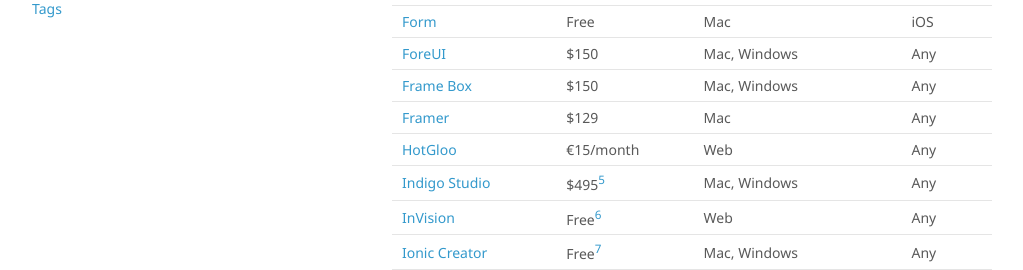
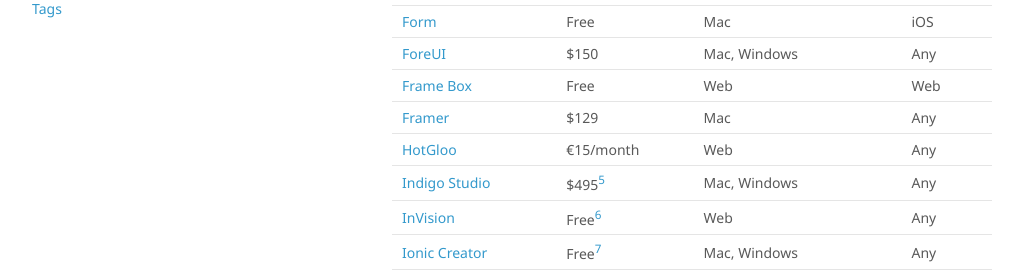
Before and after one commit to oscarb/pad, a Jekyll site: the page built from _docs/prototyping.md, in a window 1280 px wide and 900 px high, scrolled down 502 px. Shown: the part 184-454 px from the top of the window, without its empty margins (128-1151 px from the left). Built offline with Jekyll 4.4.1, drawn with Linux system fonts in a browser that asks for light colours; some web fonts are replaced.

Commit message:
Updated prototyping.md

```diff
--- a/_docs/prototyping.md
+++ b/_docs/prototyping.md
@@ -32,7 +32,7 @@ Name | Lowest price | Platform | Protype for
 [Fluid UI](https://www.fluidui.com/) | Free[^fluid] | Web | Any
 [Form](http://www.relativewave.com/form/) | Free | Mac | iOS
 [ForeUI](http://www.foreui.com/) | $150 | Mac, Windows | Any
-[Frame Box](http://framebox.org/) | $150 | Mac, Windows | Any
+[Frame Box](http://framebox.org/) | Free | Web | Web
 [Framer](https://framerjs.com/) | $129 | Mac | Any
 [HotGloo](https://www.hotgloo.com/) | €15/month | Web | Any
 [Indigo Studio](http://www.infragistics.com/products/indigo-studio) | $495[^indigo] | Mac, Windows | Any
```
